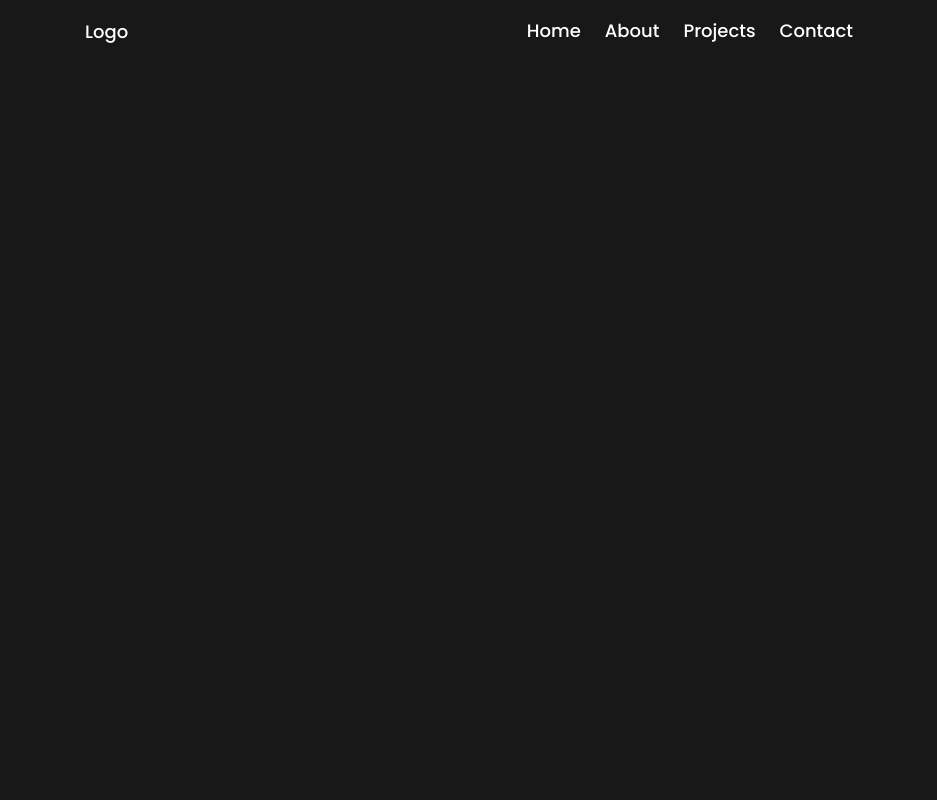
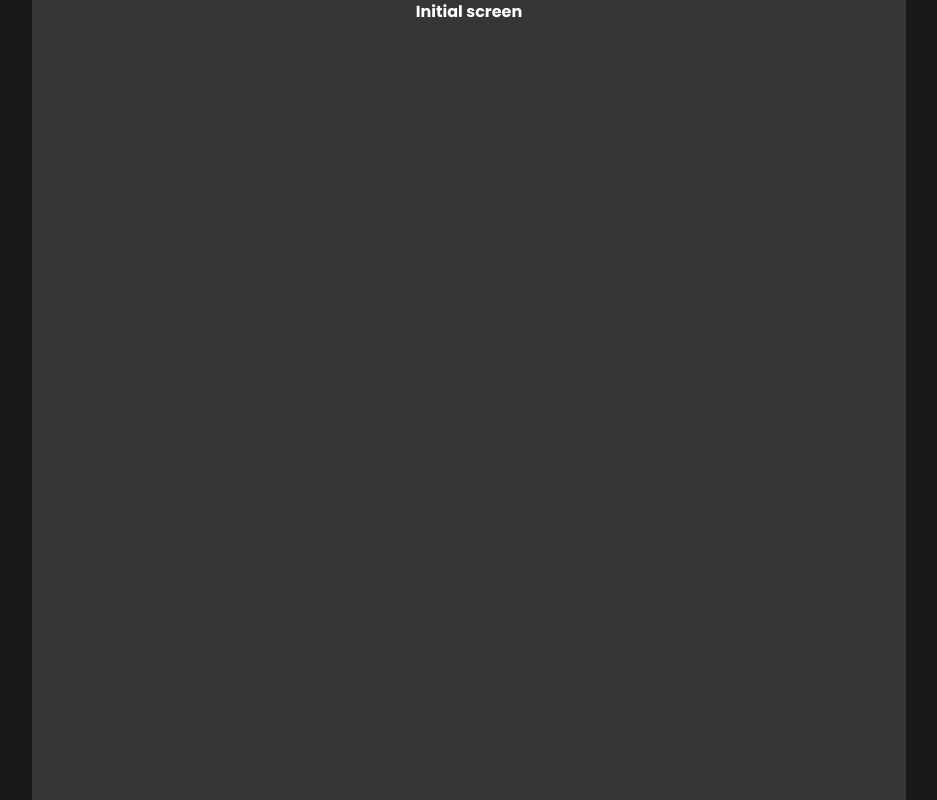
Before and after one commit to pzajas/next-portfolio-app, a Next.js app: page / in a window 1280 px wide. Shown: the whole page, without its empty margins (171-1108 px from the left). Built offline with nearby package versions, Linux system fonts and the light colour scheme.

Commit message:
Change eol config to use crlf.

```diff
--- a/app/page.tsx
+++ b/app/page.tsx
@@ -1,9 +1,7 @@
-import { NavSection } from '@/components/sections/NavSection'
-
 export default function Home() {
   return (
-    <main className="h-screen bg-[#181818]">
-      <NavSection />
-    </main>
+    <div className="min-h-screen flex justify-center bg-[#181818]">
+      <div className="px-[30%] text-white font-extrabold items-center justify-center bg-[#363636]">Initial screen</div>
+    </div>
   )
 }
--- a/prettier.config.mjs
+++ b/prettier.config.mjs
@@ -8,6 +8,7 @@ const prettierConfig = {
   printWidth: 120,
   useTabs: false,
   tabWidth: 2,
+  endOfLine: 'crlf',
   trailingComma: 'none',
   plugins: ['prettier-plugin-classnames']
 }
```
Also changed, not shown: eslint.config.mjs (+9 -3 lines).
